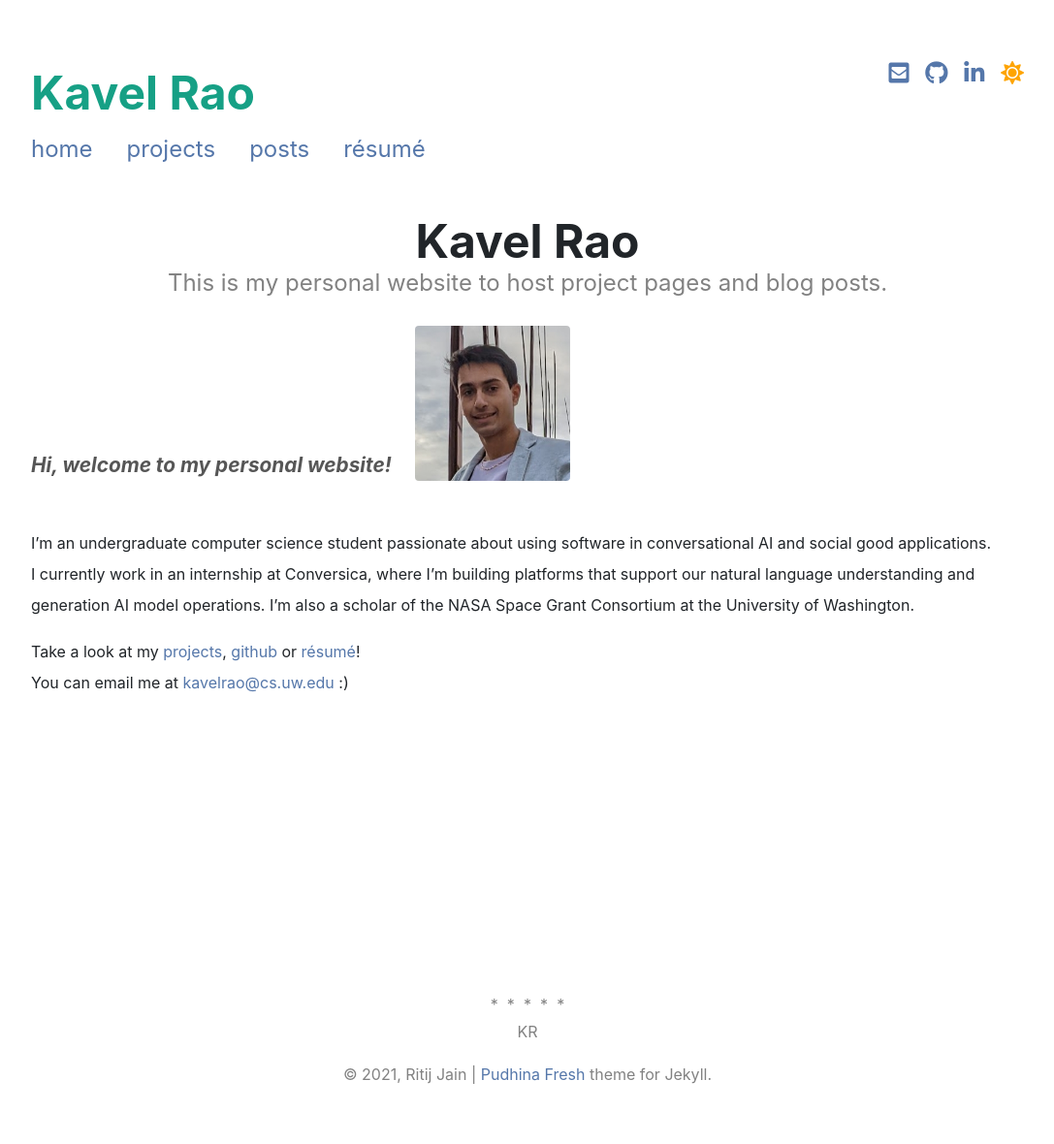
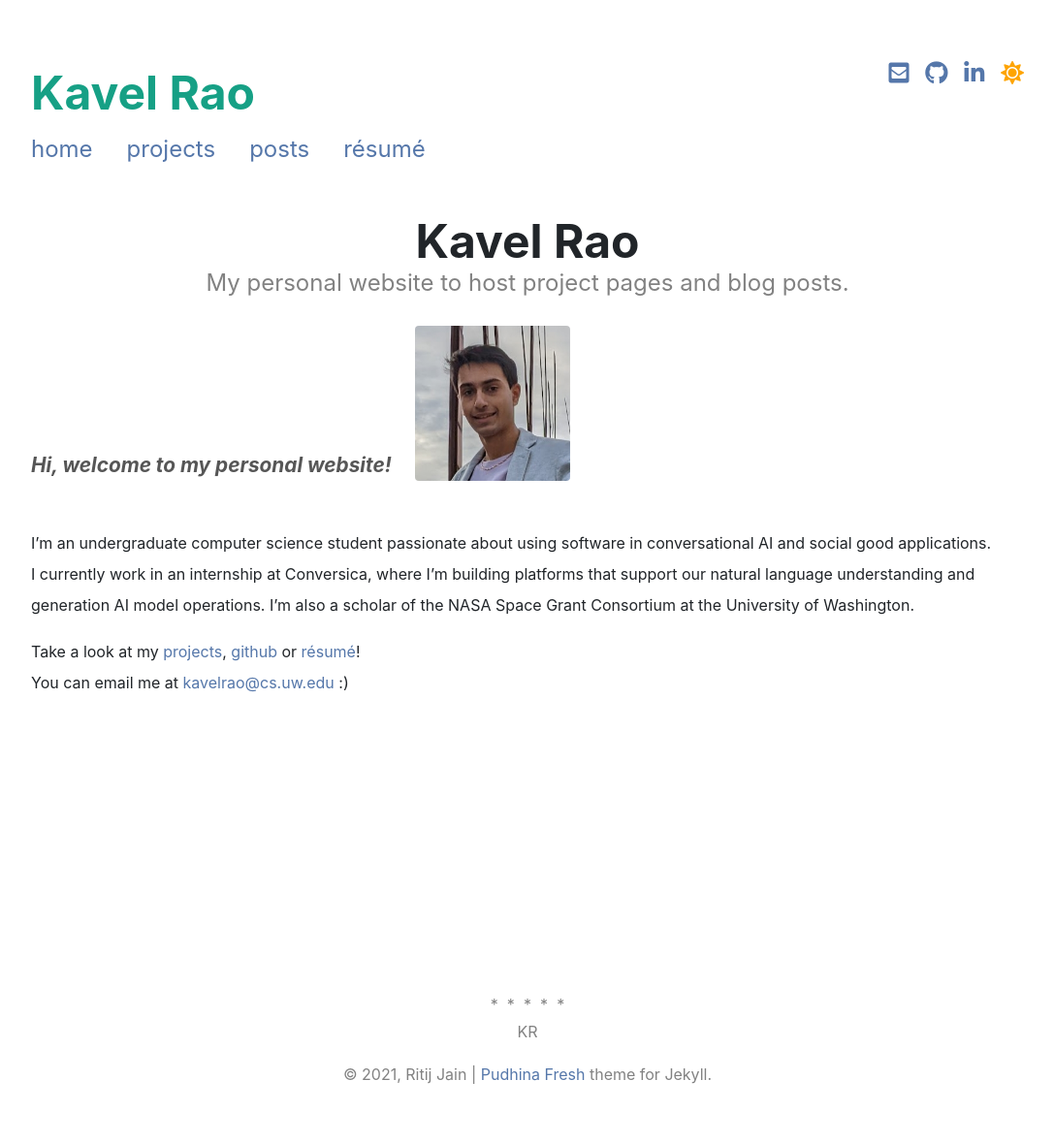
Before and after one commit to kavelrao/kavelrao.github.io, a Jekyll site: the page built from index.md, in a window 1280 px wide. Shown: the whole page at 97% size, without its empty margins (96-1183 px from the left). Built offline with Jekyll 4.4.1, drawn with Linux system fonts in a browser that asks for light colours; nearby versions of some CDN libraries; a style sheet for code colours, icons or effects is not loaded.

Commit message:
index description change

```diff
--- a/_config.yml
+++ b/_config.yml
@@ -1,7 +1,7 @@
 title: Kavel Rao # Shown in header on pages with full_logo: true
 short_logo: KR. # Shown in header on all pages by default unless full_logo: true is set
 description: > # The description for your site
-  My personal website to host projects and blog posts.
+  My personal website to host project pages and blog posts.
 url: https://kavelrao.dev # Site base URL
 domain: kavelrao.dev
 baseurl: /
--- a/index.md
+++ b/index.md
@@ -2,7 +2,7 @@
 layout: page
 full_logo: true
 title: Kavel Rao
-subtitle: This is my personal website to host project pages and blog posts.
+subtitle: My personal website to host project pages and blog posts.
 description: My personal website to host project pages and blog posts.
 sitemap:
   priority: 1.0
```
